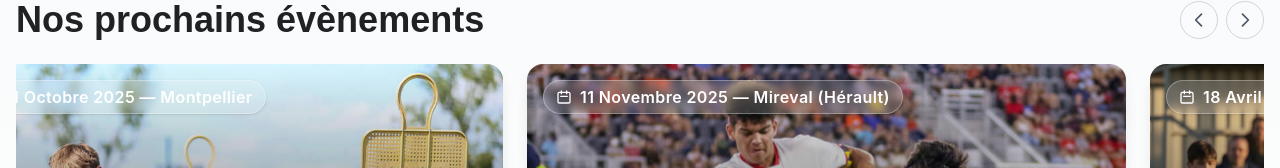
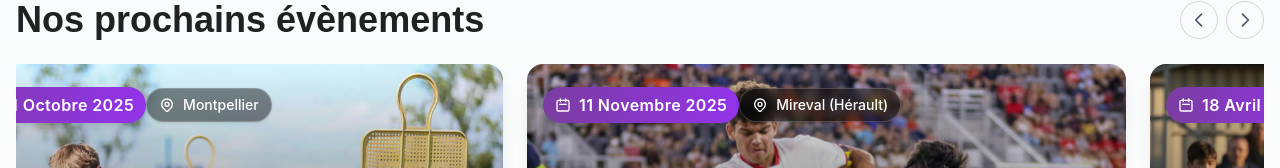
Before and after one commit to Rafikellou/mfr, a Next.js app: page / in a window 1280 px wide. Shown: the part 784-952 px from the top of the page. Built offline with nearby package versions, Linux system fonts and the light colour scheme.

Commit message:
Slider événements: CTA internes vers pages du site; date/lieu plus visibles; autoplay 3s + arrêt à interaction; tri chronologique; scrollbar masquée; iframe Clasico centré; Footer email + Coaching; Hero Coaching; Description Détection USA

```diff
--- a/src/components/UpcomingEventsSlider.tsx
+++ b/src/components/UpcomingEventsSlider.tsx
@@ -25,37 +25,35 @@ export default function UpcomingEventsSlider() {
     {
       title: "Clasico Cup",
       subtitle: "Hérault vs. Gard",
-      date: "18 Avril 2026 — Bellegarde",
-      location: "",
+      date: "18 Avril 2026",
+      location: "Bellegarde",
       image: "/clasico-cup.png",
       description: "Match d'exception pour écrire l'histoire locale. Rejoins-nous pour une expérience unique.",
       ctaLabel: "Se pré-inscrire",
-      href: "/clasico-cup",
+      href: "/tournois",
       sortDate: "2026-04-18",
     },
     {
       title: "Stage Perfectionnement",
       subtitle: "Tous les postes",
-      date: "27 → 31 Octobre 2025 — Montpellier",
-      location: "",
+      date: "27 → 31 Octobre 2025",
+      location: "Montpellier",
       image: "/stage-photo.jpg",
       description: "Développe tes compétences techniques et tactiques avec nos coachs experts.",
       ctaLabel: "S'inscrire au stage",
-      href: "https://www.payasso.fr/monptellier-football-racing/stage-perfectionnement-toussaint-2025",
-      external: true,
+      href: "/stages-elite",
       sortDate: "2025-10-27",
     },
     {
       title: "Détection USA Football & Études",
       subtitle: "NextChampUSA",
-      date: "11 Novembre 2025 — Mireval (Hérault)",
-      location: "",
+      date: "11 Novembre 2025",
+      location: "Mireval (Hérault)",
       image: "/detection-usa.jpg",
       description:
         "Vis ton rêve américain: football de haut niveau + études. Bourses possibles et infrastructures pros.",
       ctaLabel: "S'inscrire",
-      href: "https://www.payasso.fr/montpellier-football-racing/detection-usa-nov-2025",
-      external: true,
+      href: "/detections",
       sortDate: "2025-11-11",
     },
   ]
@@ -168,12 +166,21 @@ export default function UpcomingEventsSlider() {
                   <div className="absolute inset-0 bg-gradient-to-t from-black/85 via-black/50 to-transparent" />
                   {/* Date badge */}
                   <div className="absolute top-4 left-4 z-10">
-                    <div className="inline-flex items-center gap-2 px-3 py-1 rounded-full bg-white/15 backdrop-blur-sm border border-white/30 text-white shadow">
+                    <div className="inline-flex items-center gap-2 px-3 py-1.5 rounded-full bg-gradient-to-r from-primary to-purple-600 text-white shadow-lg">
                       <svg className="w-4 h-4" fill="none" stroke="currentColor" viewBox="0 0 24 24">
                         <path strokeLinecap="round" strokeLinejoin="round" strokeWidth={2} d="M8 7V3m8 4V3m-9 8h10M5 21h14a2 2 0 002-2V7a2 2 0 00-2-2H5a2 2 0 00-2 2v12a2 2 0 002 2z" />
                       </svg>
                       <span className="text-sm md:text-base font-semibold tracking-wide">{ev.date}</span>
                     </div>
+                    {ev.location && (
+                      <div className="mt-2 inline-flex items-center gap-2 px-3 py-1.5 rounded-full bg-black/45 backdrop-blur-sm border border-white/20 text-white shadow">
+                        <svg className="w-4 h-4" fill="none" stroke="currentColor" viewBox="0 0 24 24">
+                          <path strokeLinecap="round" strokeLinejoin="round" strokeWidth={2} d="M17.657 16.657L13.414 20.9a1.998 1.998 0 01-2.827 0l-4.244-4.243a8 8 0 1111.314 0z" />
+                          <path strokeLinecap="round" strokeLinejoin="round" strokeWidth={2} d="M15 11a3 3 0 11-6 0 3 3 0 016 0z" />
+                        </svg>
+                        <span className="text-sm font-medium">{ev.location}</span>
+                      </div>
+                    )}
                   </div>
                   <div className="absolute bottom-0 left-0 right-0 p-6 text-white">
                     <div className="text-sm text-white/80 mb-1">{ev.subtitle}</div>
```
